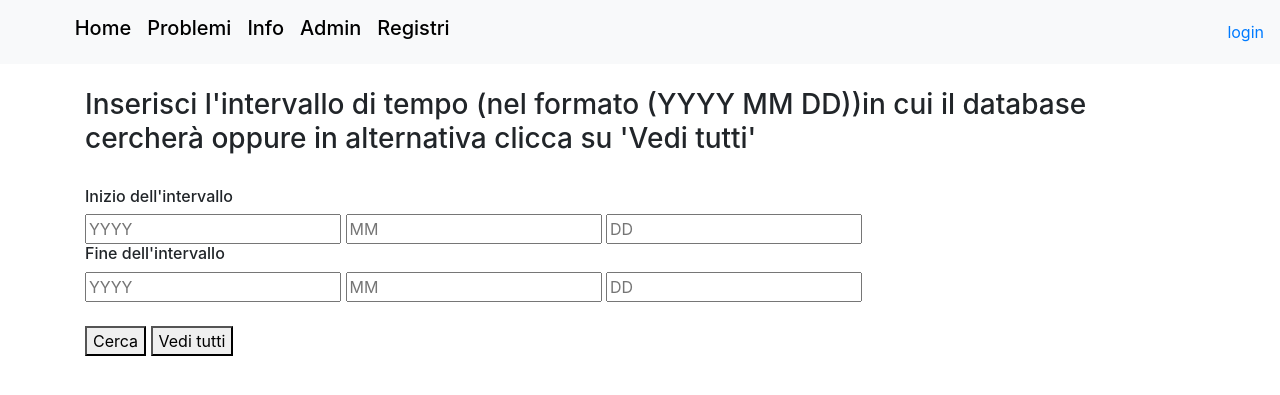
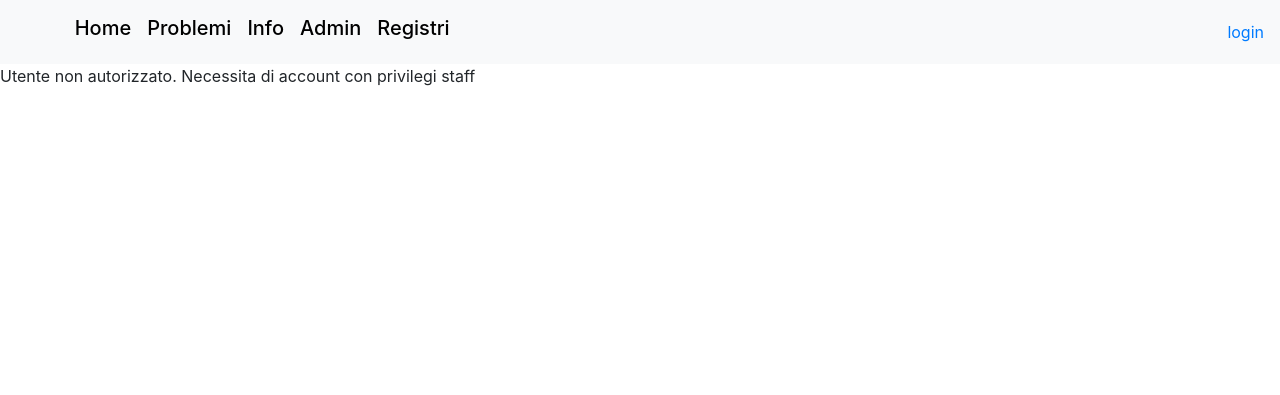
Before and after one commit to Ro0t-set/problemi-tecnici, a Django app: page /getpdf/ in a window 1280 px wide. Shown: the top 395 px of the page. Run offline with Django 3.2, Linux system fonts and the light colour scheme; some libraries are stand-ins or nearby versions.

Commit message:
Update getpdf.html

```diff
--- a/app/templates/getpdf.html
+++ b/app/templates/getpdf.html
@@ -1,5 +1,6 @@
 {% extends 'base.html' %}
 {% block content %}
+{%if user.is_staff%}
 <br>
 <div class="container">
   <div id="warnings"></div>
@@ -74,4 +75,7 @@ function getall() {
   win = window.open(URL)
 }
 </script>
+{%else%}
+<p>Utente non autorizzato. Necessita di account con privilegi staff</p>
+{% endif %}
 {% endblock %}
```
